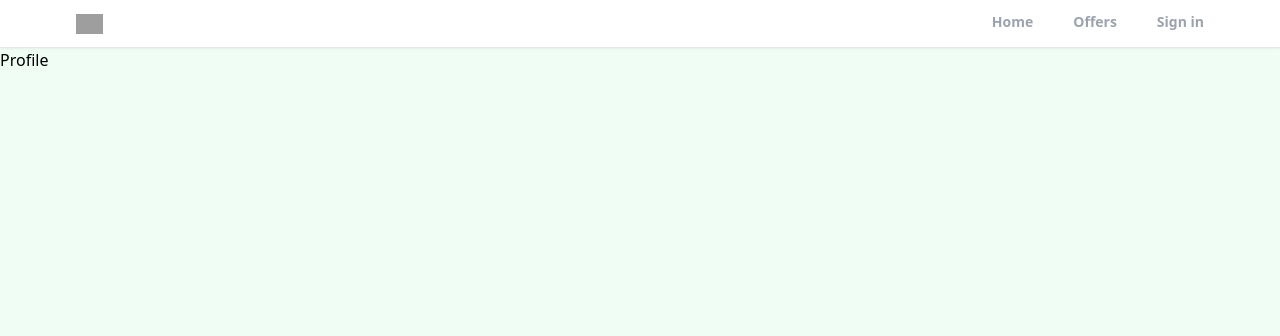
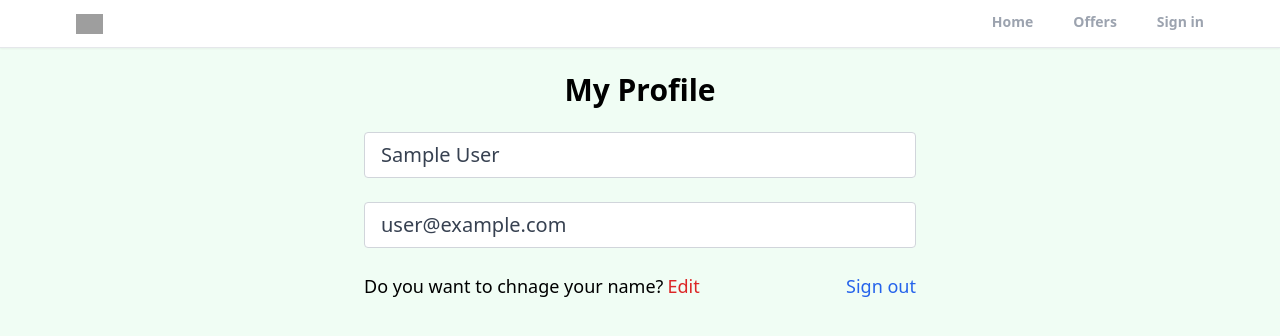
Before and after one commit to surajgupta2019/real-estate-application-react, a React (Create React App) app: page /profile in a window 1280 px wide. Shown: the top 336 px of the page. Built offline with nearby package versions, Linux system fonts and the light colour scheme; no server answers; sample sign-in values are in the browser's storage; grey boxes are pictures that could not be loaded.

Commit message:
create a private route and custom hook for protecting the profile page and add the logout functionality

```diff
--- a/src/App.js
+++ b/src/App.js
@@ -3,6 +3,7 @@
 import Profile from "./pages/Profile" ;
 import SignIn from "./pages/SignIn" ;
 import SignUp from "./pages/SignUp" ;
+import PrivateRoute from "./components/PrivateRoute";
 import ForgotPassword from "./pages/ForgotPassword" ;
 import Offers from "./pages/Offers" ;
 import Header from "./components/Header";
@@ -16,7 +17,9 @@
       <Header/>
       <Routes>
         <Route path="/" element={<Home/>} />
+        <Route path="/profile" element={<PrivateRoute />} >
         <Route path="/profile" element={<Profile/>} />
+        </Route>
         <Route path="/sign-in" element={<SignIn/>} />
         <Route path="/sign-up" element={<SignUp/>} />
         <Route path="/forgot-password" element={<ForgotPassword/>} />
--- /dev/null
+++ b/src/components/PrivateRoute.jsx
@@ -0,0 +1,10 @@
+import { Navigate, Outlet } from "react-router-dom";
+import {useAuthStatus} from "../hooks/useAuthStatus";
+
+export default function PrivateRoute() {
+    const {loggedIn, checkingStatus} = useAuthStatus();
+    if(checkingStatus){
+        return <h3>Loading...</h3>;
+    }
+    return loggedIn ? <Outlet/> : <Navigate to="/sign-in" />
+}
--- /dev/null
+++ b/src/hooks/useAuthStatus.jsx
@@ -0,0 +1,18 @@
+import { getAuth, onAuthStateChanged } from "firebase/auth"
+import { useEffect, useState } from "react"
+
+export function useAuthStatus() {
+    const [loggedIn , setLoggedIn] = useState(false)
+    const [checkingStatus, setCheckingStatus] = useState(true)
+
+    useEffect(()=>{
+        const auth = getAuth()
+        onAuthStateChanged(auth, (user)=>{
+            if(user){
+                setLoggedIn(true)
+            }
+            setCheckingStatus(false)
+        })
+    }, [])
+  return {loggedIn , checkingStatus}
+}
--- a/src/pages/Profile.jsx
+++ b/src/pages/Profile.jsx
@@ -1,5 +1,44 @@
+import { getAuth } from "firebase/auth";
+import { useState } from "react";
+import { useNavigate } from "react-router-dom";
+
 export default function Profile() {
+  const auth = getAuth()
+  const navigate = useNavigate()
+  const [formData, setFormData] = useState({
+    name: auth.currentUser.displayName,
+    email: auth.currentUser.email,
+  });
+  const {name, email} = formData
+  function onLogout(){
+    auth.signOut()
+    navigate("/")
+  }
   return (
-    <div>Profile</div>
+    <>
+     <section className="max-w-6xl mx-auto flex justify-center items-center flex-col">
+      <h1 className="text-3xl text-center mt-6 font-bold">My Profile</h1>
+      <div className="w-full md:w-[50%] mt-6 px-3">
+        <form>
+          {/* Name Input */}
+
+          <input type="text" id="name" value={name} disabled className="mb-6 w-full px-4 py-2 text-xl text-gray-700 bg-white border border-gray-300 rounded transition ease-in-out" />
+
+          {/* Email input */}
+
+          <input type="email" id="email" value={email} disabled className="mb-6 w-full px-4 py-2 text-xl text-gray-700 bg-white border border-gray-300 rounded transition ease-in-out" />
+
+          <div className="flex justify-between whitespace-nowrap text-sm sm:text-lg mb-6">
+            <p className="flex items-center ">Do you want to chnage your name?
+            <span className="text-red-600 hover:text-red-700 transition ease-in-out duration-20 ml-1 cursor-pointer">Edit</span>
+            </p>
+            <p onClick={onLogout} className="text-blue-600 hover:text-blue-800 transition duration-200 ease-in-out cursor-pointer">Sign out</p>
+          </div>
+
+
+        </form>
+      </div>
+     </section>
+    </>
   )
 }
```
